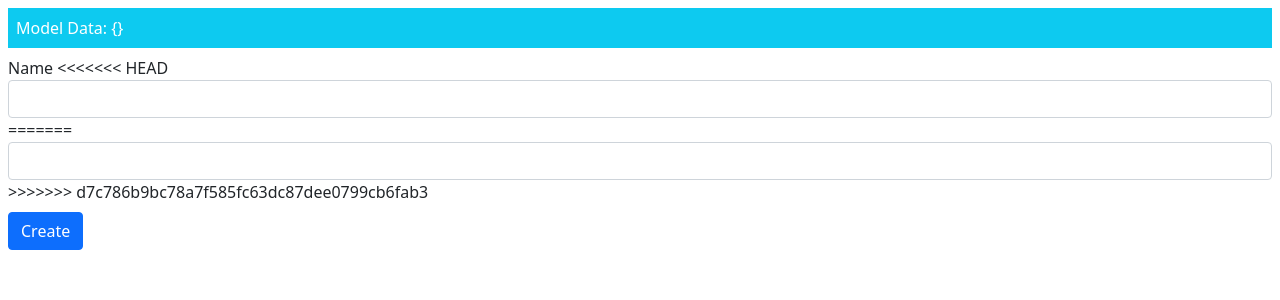
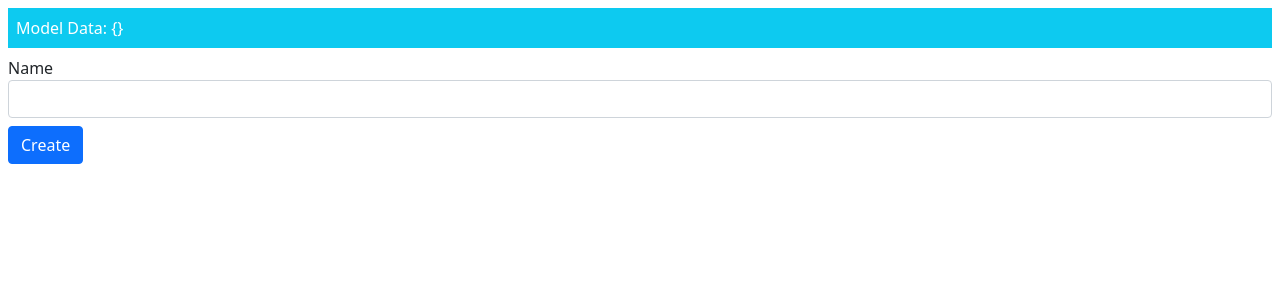
Before and after one commit to rafaelhfreitas/angular_underhood, an Angular app: page / in a window 1280 px wide. Shown: the top 300 px of the page. Built offline with nearby package versions, Linux system fonts and the light colour scheme.

Commit message:
Resolving conflict

```diff
--- a/src/app/template.html
+++ b/src/app/template.html
@@ -4,7 +4,6 @@
     <form (ngSubmit)="addProduct(newProduct)">
         <div class="form-group">
             <label>Name</label>
-<<<<<<< HEAD
             <input #name="ngModel" class="form-control" name="name" [(ngModel)]="newProduct.name" required minlength="5"
                 pattern="^[A-Za-z ]+$" />
             <ul class="text-danger list-unstyled mt-1" *ngIf="name.dirty && name.invalid">
@@ -19,14 +18,6 @@
                     {{ name.errors?.['minlength'].requiredLength }} characters
                 </li>
             </ul>
-=======
-            <input class="form-control"
-                name="name"
-                [(ngModel)]="newProduct.name"
-                required
-                minlength="5"
-                pattern="^[A-Za-z ]+$" />
->>>>>>> d7c786b9bc78a7f585fc63dc87dee0799cb6fab3
         </div>
         <button class="btn btn-primary mt-2" type="submit">
             Create
```
